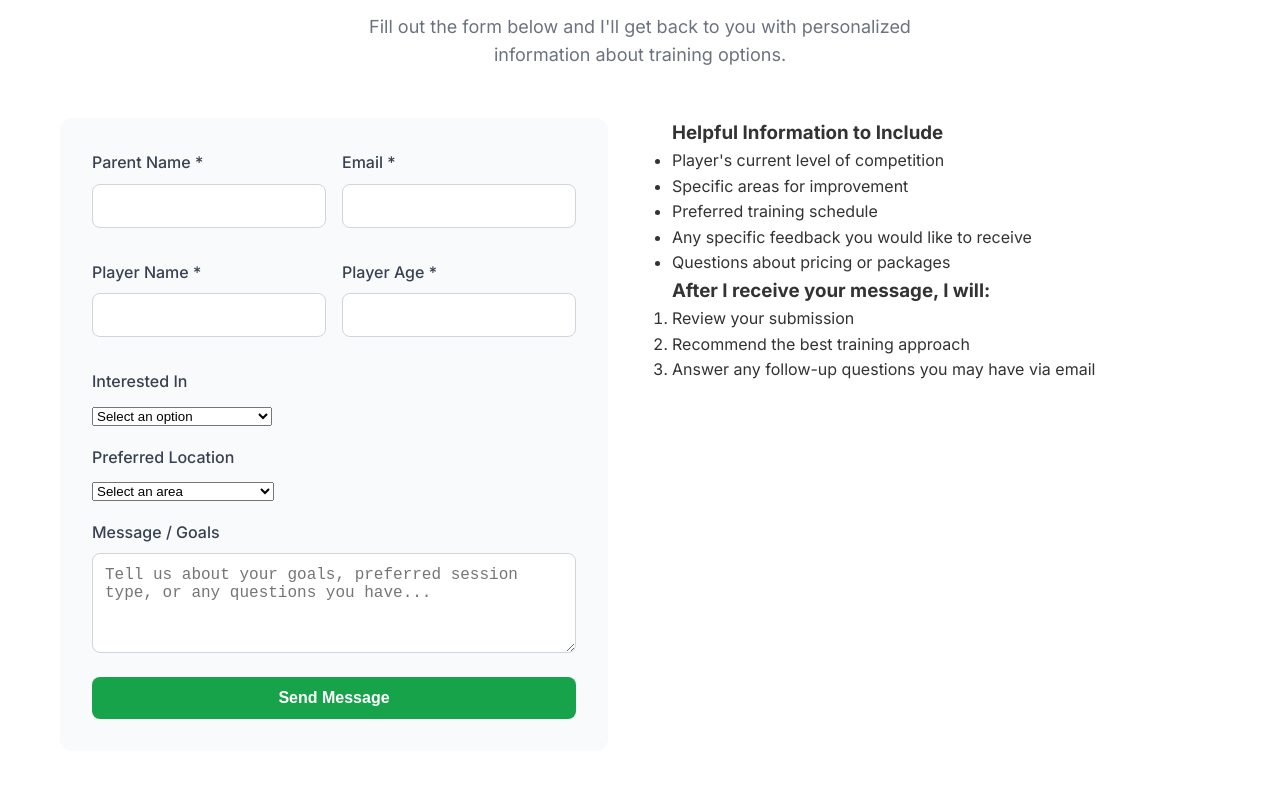
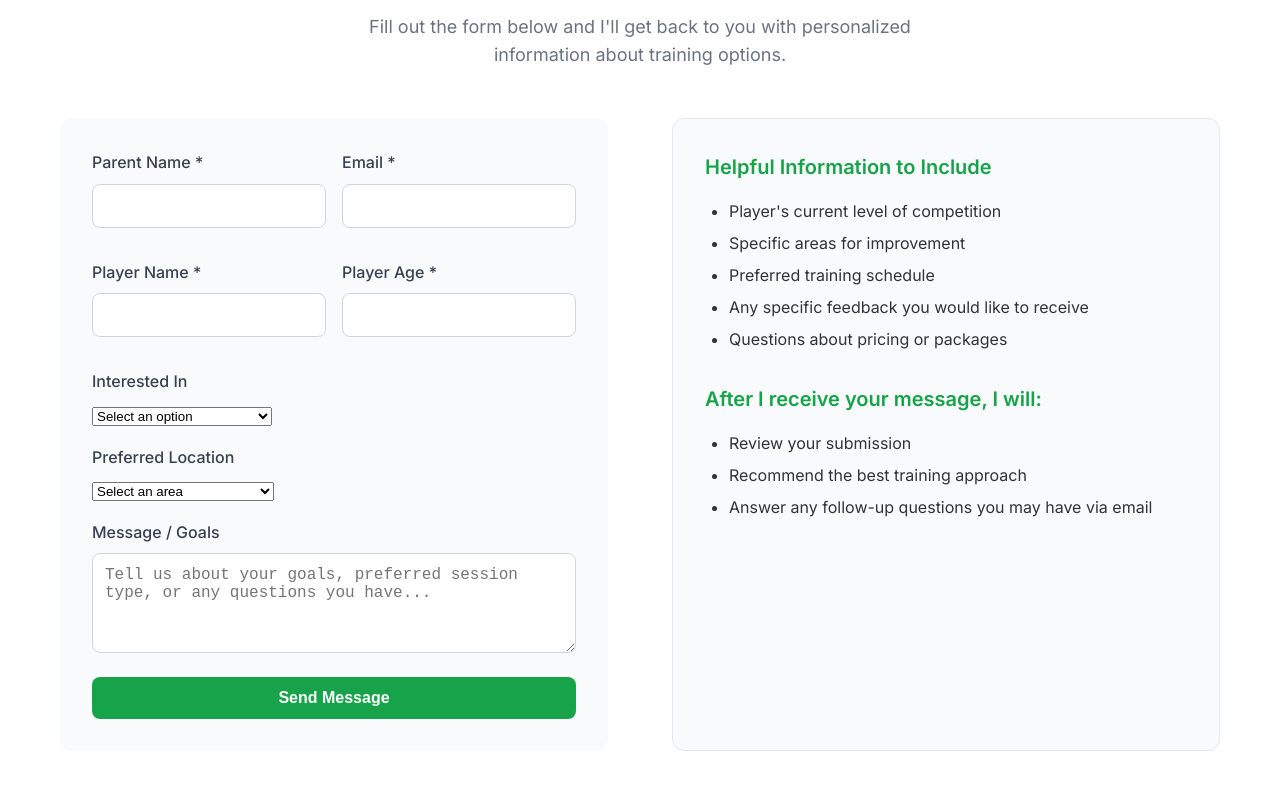
Before and after one commit to Procstar13/Coach-Zach-Website, a website: page contact.html in a window 1280 px wide. Shown: the part 907-1700 px from the top of the page. Drawn offline with Linux system fonts and the light colour scheme.

Commit message:
Improve contact-sidebar styling with better spacing and visual hierarchy

```diff
--- a/contact.html
+++ b/contact.html
@@ -196,11 +196,11 @@
 
 
                         <h3>After I receive your message, I will:</h3>
-                        <ol>
+                        <ul>
                             <li>Review your submission</li>
                             <li>Recommend the best training approach</li>
                             <li>Answer any follow-up questions you may have via email</li>
-                        </ol>
+                        </ul>
                     </div>
                 </div>
             </div>
--- a/styles.css
+++ b/styles.css
@@ -649,6 +649,45 @@ body {
     }
 }
 
+/* Contact Sidebar Styles */
+.contact-sidebar {
+    background: #f9fafb;
+    padding: 2rem;
+    border-radius: 12px;
+    border: 1px solid #e5e7eb;
+}
+
+.contact-sidebar-content h3 {
+    color: #16a34a;
+    font-size: 1.25rem;
+    font-weight: 600;
+    margin-bottom: 1rem;
+    margin-top: 0;
+}
+
+.contact-sidebar-content h3:first-child {
+    margin-top: 0;
+}
+
+.contact-sidebar-content h3:not(:first-child) {
+    margin-top: 2rem;
+}
+
+.contact-sidebar-content ul,
+.contact-sidebar-content ol {
+    margin-bottom: 0;
+    padding-left: 1.5rem;
+}
+
+.contact-sidebar-content li {
+    margin-bottom: 0.5rem;
+    line-height: 1.5;
+}
+
+.contact-sidebar-content li:last-child {
+    margin-bottom: 0;
+}
+
 /* Smooth scrolling for older browsers */
 @media (prefers-reduced-motion: no-preference) {
     html {
```
